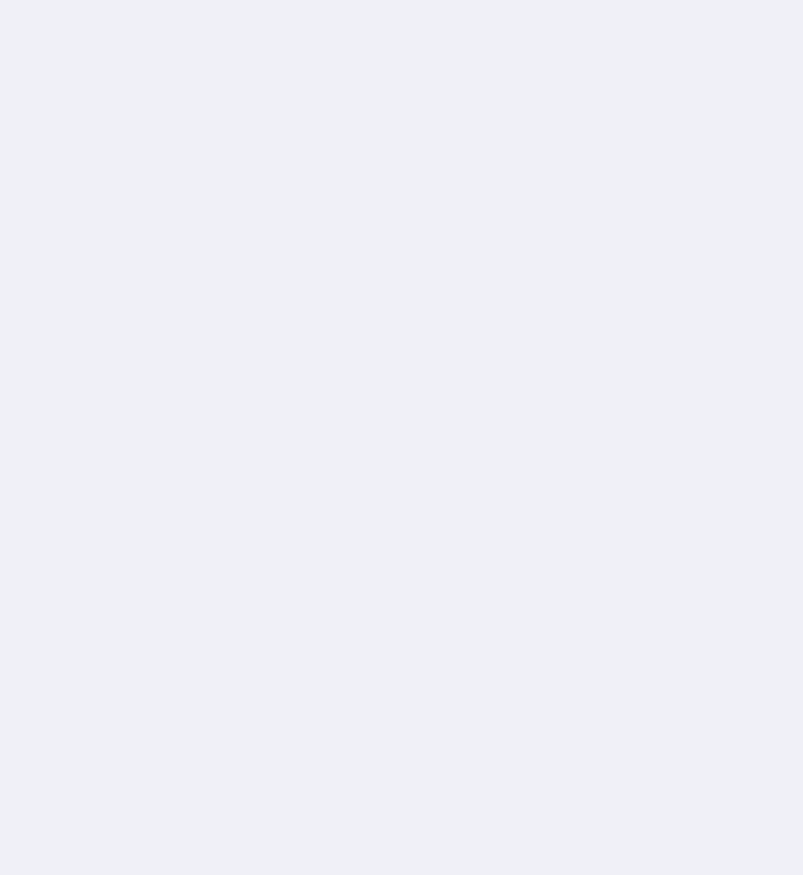
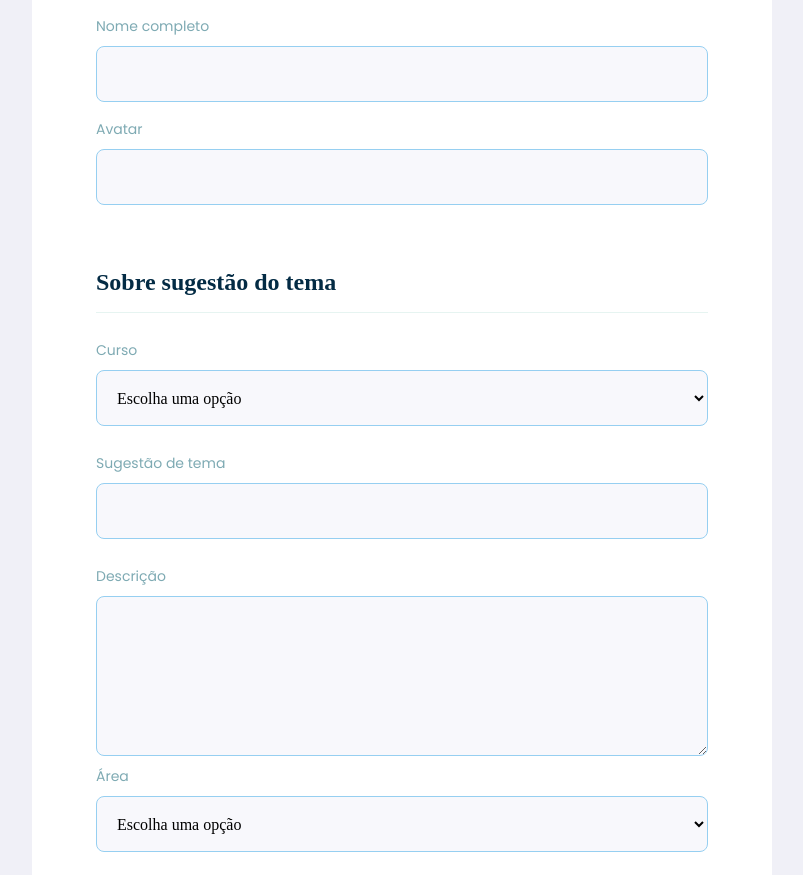
Before and after one commit to amorimmaria/TCC-Theme-Ideas, a React (Create React App) app in the folder packages/web/: page /suggest in a window 1280 px wide. Shown: the part 422-1297 px from the top of the page, without its empty margins (238-1041 px from the left). Before the commit the page ends 800 px from the top, so only its background shows below. Built offline with nearby package versions, Linux system fonts and the light colour scheme.

Commit message:
Criando página de sugerir tema #66

```diff
--- /dev/null
+++ b/packages/web/src/components/Select/index.tsx
@@ -0,0 +1,27 @@
+import React, {SelectHTMLAttributes} from 'react';
+
+import './styles.css';
+
+interface SelectProps extends SelectHTMLAttributes<HTMLSelectElement>{
+  name: string;
+  label: string;
+  options: Array<{
+    value: string;
+    label: string;
+  }>;
+}
+
+const Select: React.FC<SelectProps> = ({label, name, options, ...rest}) => {
+  return(
+    <div className="select-block">
+      <label htmlFor={name}>{label}</label>
+      <select id={name} {...rest}>
+        {options.map(option => {
+          return <option value={option.value}>{option.label}</option>
+        })}
+      </select>
+    </div>
+  );
+}
+
+export default Select;
--- /dev/null
+++ b/packages/web/src/components/Select/styles.css
@@ -0,0 +1,35 @@
+.select-block {
+  position: relative;
+}
+
+.select-block + .select-block {
+  margin-top: 1.4rem;
+}
+
+.select-block label {
+  font-size: 1.4rem;
+}
+
+.select-block select {
+  width: 100%;
+  height: 5.6rem;
+  margin-top: 0.8rem;
+  border-radius: 0.8rem;
+  background: var(--color-input-background);
+  border: 1px solid var(--color-line-in-white);
+  outline: 0;
+  padding: 0 1.6rem;
+  font: 1.6rem Archivo;
+}
+
+.select-block:focus-within::after {
+  width: calc(100% - 3.2rem);
+  height: 2px;
+  content: '';
+  background: var(--color-primary);
+  position: absolute;
+  left: 1.6rem;
+  right: 1.6rem;
+  bottom: 0;
+
+}
--- /dev/null
+++ b/packages/web/src/components/Textarea/index.tsx
@@ -0,0 +1,19 @@
+import React, {TextareaHTMLAttributes} from 'react';
+
+import './styles.css';
+
+interface TextareaProps extends TextareaHTMLAttributes<HTMLTextAreaElement>{
+  name: string;
+  label: string;
+}
+
+const Textarea: React.FC<TextareaProps> = ({label, name, ...rest}) => {
+  return(
+    <div className="textarea-block">
+      <label htmlFor={name}>{label}</label>
+      <textarea id={name} {...rest}/>
+    </div>
+  );
+}
+
+export default Textarea;
--- /dev/null
+++ b/packages/web/src/components/Textarea/styles.css
@@ -0,0 +1,37 @@
+.textarea-block {
+  position: relative;
+}
+
+.textarea-block + .textarea-block {
+  margin-top: 1.4rem;
+}
+
+.textarea-block label {
+  font-size: 1.4rem;
+}
+
+.textarea-block textarea {
+  width: 100%;
+  height: 16rem;
+  min-height: 8rem;
+  margin-top: 0.8rem;
+  border-radius: 0.8rem;
+  background: var(--color-input-background);
+  border: 1px solid var(--color-line-in-white);
+  outline: 0;
+  resize: vertical;
+  padding: 1.2rem 1.6rem;
+  font: 1.6rem Archivo;
+}
+
+.textarea-block:focus-within::after {
+  width: calc(100% - 3.2rem);
+  height: 2px;
+  content: '';
+  background: var(--color-primary);
+  position: absolute;
+  left: 1.6rem;
+  right: 1.6rem;
+  bottom: 7px;
+
+}
--- a/packages/web/src/pages/suggestTheme/index.tsx
+++ b/packages/web/src/pages/suggestTheme/index.tsx
@@ -1,8 +1,79 @@
 import React from 'react';
+import Input from '../../components/Input';
+import PageHeader from '../../components/PageHeader';
+
+import warningIcon from '../../assets/icons/warning.svg';
+
+import './styles.css';
+import Textarea from '../../components/Textarea';
+import Select from '../../components/Select';
 
 function SuggestTheme(){
   return (
-    <h1>Sugira um tema.</h1>
+    <div id="page-suggest" className="container">
+      <PageHeader
+        title="Que incrível que você quer sugerir um tema"
+        // description="O primeiro passo é preencher esse formulário"
+      />
+
+      <main>
+        <fieldset>
+          <legend>Seus dados</legend>
+
+          <Input name="name" label="Nome completo"/>
+          <Input name="avatar" label="Avatar"/>
+        </fieldset>
+
+        <fieldset>
+          <legend>Sobre sugestão do tema</legend>
+
+          <Select
+            name="Curso"
+            label="Curso"
+            options={[
+              {value: 'Escolha uma opção', label: 'Escolha uma opção'},
+              {value: 'Ciência da Computação', label: 'Ciência da Computação'},
+              {value: 'Ciências e Tecnologias', label: 'Ciências e Tecnologias'},
+              {value: 'Design', label: 'Design'},
+              {value: 'Engenharia de Computação', label: 'Engenharia de Computação'},
+              {value: 'Engenharia de Software', label: 'Engenharia de Software'},
+              {value: 'Matemática', label: 'Matemática'},
+              {value: 'Sistemas de Informação', label: 'Sistemas de Informação'},
+            ]}
+          />
+          <Input name="suggest" label="Sugestão de tema"/>
+          <Textarea name="descricao" label="Descrição"/>
+
+          <Select
+            name="area"
+            label="Área"
+            options={[
+              {value: 'Escolha uma opção', label: 'Escolha uma opção'},
+              {value: 'IoT', label: 'IoT'},
+              {value: 'Segurança', label: 'Segurança'},
+              {value: 'Banco de Dados', label: 'Banco de Dados'},
+              {value: 'Desenvolvimento', label: 'Desenvolvimento'},
+              {value: 'Engenharia de Software', label: 'Engenharia de Software'},
+              {value: 'Inteligencia Artificial', label: 'Inteligencia Artificial'},
+              {value: 'Ciencia de Dados', label: 'Ciencia de Dados'},
+            ]}
+          />
+          <Input name="linksArtigos" label="Links de Artigos"/>
+
+        </fieldset>
+
+        <footer>
+          <p>
+            <img src={warningIcon} alt="Aviso importante"/>
+            Importante <br />
+            Preencha todos os dados
+          </p>
+          <button type="button">
+            Salvar sugestão
+          </button>
+        </footer>
+      </main>
+    </div>
   )
 }
 
--- /dev/null
+++ b/packages/web/src/pages/suggestTheme/styles.css
@@ -0,0 +1,128 @@
+#page-suggest {
+  width: 100vw;
+  height: 100vh;
+}
+
+#page-suggest .page-header .header-content{
+  margin-bottom: 6.4rem;
+}
+
+#page-suggest main{
+  background-color: var(--color-box-base);
+  width: 100%;
+  max-width: 74rem;
+  border-radius: 0.8rem;
+  margin: -3.7rem auto 3.2rem;
+  padding-top: 6.4rem;
+  overflow: hidden;
+}
+
+#page-suggest main fieldset {
+  border: 0;
+  padding: 0 2.4rem;
+}
+
+#page-suggest main fieldset + fieldset {
+  margin-top: 6.4rem;
+}
+
+#page-suggest main fieldset legend {
+  font: 700 2.4rem Archivo;
+  color: var(--color-text-in-secondary);
+  margin-bottom: 2.4rem;
+  display: flex;
+  align-items: center;
+  justify-content: space-between;
+  width: 100%;
+  padding-bottom: 1.6rem;
+  border-bottom: 1px solid var(--color-text-search);
+
+}
+
+#page-suggest main fieldset .input-block + .textarea-block,
+#page-suggest main fieldset .select-block + .input-block
+{
+  margin-top: 2.4rem;
+}
+
+#page-suggest main fieldset .input-block + .textarea-block {
+  margin-top: 2.4rem;
+}
+
+#page-suggest main label {
+  color: var(--colot-text-complement);
+}
+
+#page-suggest main footer {
+  padding: 4rem 2.4rem;
+  background: var(--color-box-footer);
+  border-top: 1px solid var(--color-text-search);
+  margin-top: 3.4rem;
+}
+
+#page-suggest main p {
+  display: flex;
+  align-items: center;
+  justify-content: center;
+  font-size: 1.4rem;
+  line-height: 2.4rem;
+  color: var(--color-text-in-secondary);
+}
+
+#page-suggest main p img{
+  margin-right: 2rem;
+  height: 4rem;
+}
+
+#page-suggest main footer button {
+  width: 100%;
+  height: 5.6rem;
+  background: var(--color-secundary);
+  color: var(--color-button-text);
+  border: 0rem;
+  border-radius: 0.8rem;
+  cursor: pointer;
+  font-size: 700 1.6rem Archivo;
+  display: flex;
+  align-items: center;
+  justify-content: center;
+  text-decoration: none;
+  transition: backgroud-color 0.2s;
+  margin-top: 3.2rem;
+}
+
+#page-suggest main footer button:hover {
+  background: var(--color-secundary-dark);
+}
+
+@media(min-width: 700px){
+  #page-suggest {
+    max-width: 100%;
+  }
+
+  #page-suggest .page-header .header-content{
+    margin-bottom: 0;
+
+  }
+
+  #page-suggest main fieldset {
+    padding: 0 6.4rem;
+  }
+
+  #page-suggest main footer {
+    padding: 4.6rem 6.4rem;
+    display: flex;
+    align-items: center;
+    justify-content: space-between;
+  }
+
+  #page-suggest main footer p {
+    justify-content: space-between;
+  }
+
+  #page-suggest main footer button {
+    width: 20rem;
+    margin-top: 0rem;
+  }
+
+}
```
Also changed, not shown: packages/web/src/assets/icons/warning.svg (added).
